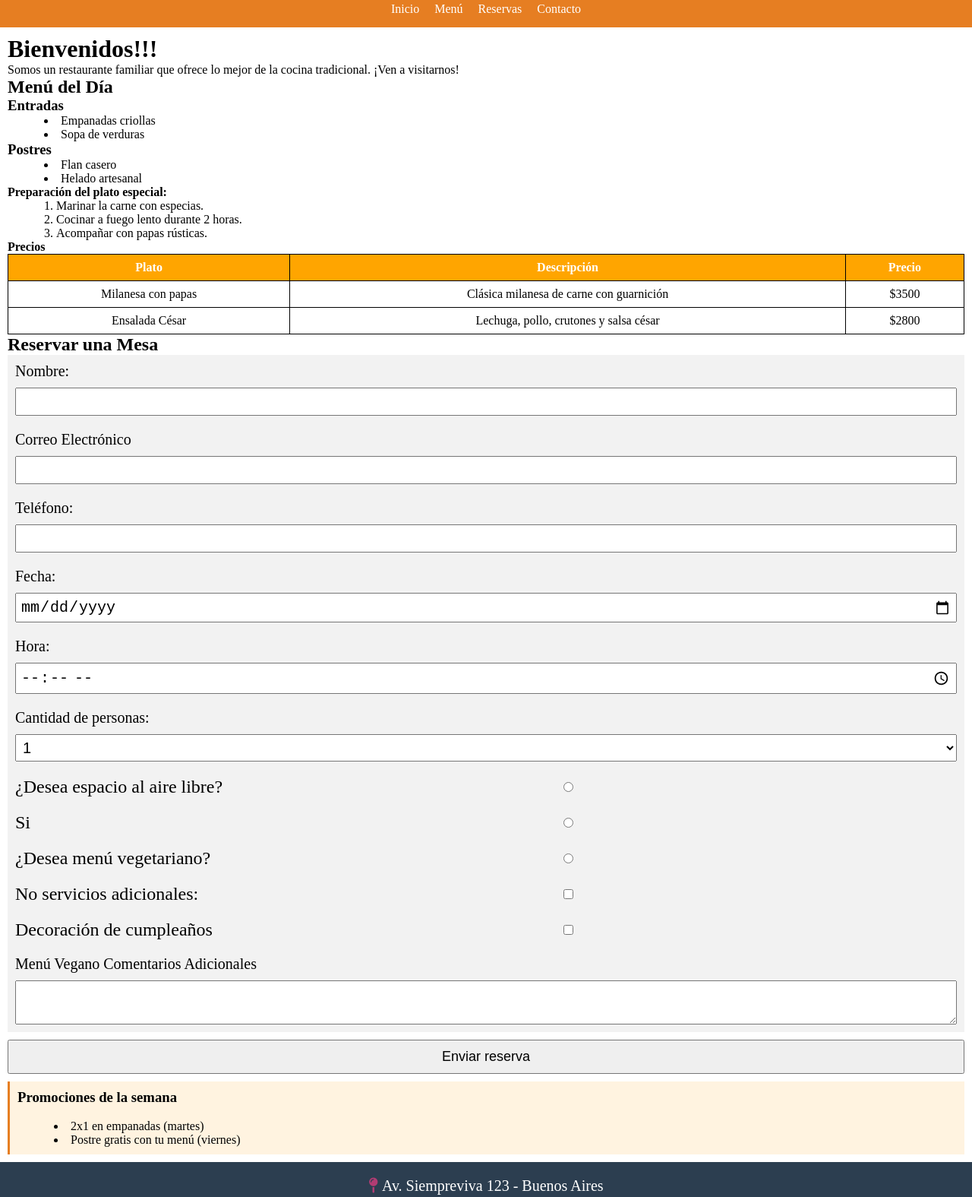
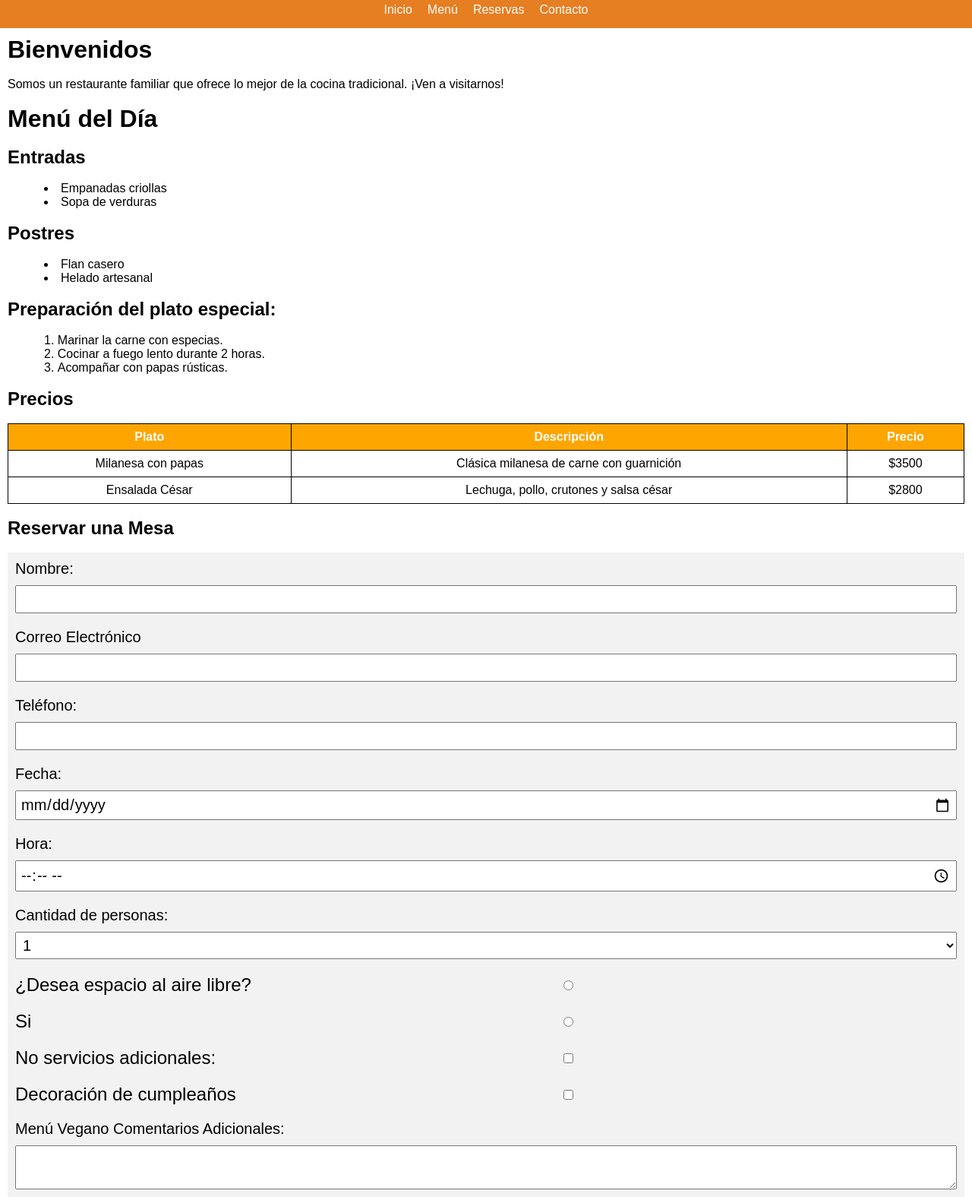
Before and after one commit to Monaster10/RestauranteFrontEnd, a plain HTML site: page index.html in a window 1280 px wide. Shown: the part 97-1672 px from the top of the page at 76% size. Drawn offline with Linux system fonts and the light colour scheme.

Commit message:
Terminando detalles

```diff
--- a/css/index.css
+++ b/css/index.css
@@ -1,4 +1,5 @@
 * {
+    font-family: Arial, Helvetica, sans-serif;
     margin: 0;
     padding: 0;
     box-sizing: border-box;
--- a/index.html
+++ b/index.html
@@ -23,30 +23,29 @@
         </nav>
     </header>
     <main>
-        <h1>Bienvenidos!!!
-        </h1>
-        <p>Somos un restaurante familiar que ofrece lo mejor de la cocina tradicional. ¡Ven a visitarnos!</p>
-        <h2>Menú del Día</h2>
-        <h3>Entradas</h3>
+        <h1>Bienvenidos</h1><br>
+        <p>Somos un restaurante familiar que ofrece lo mejor de la cocina tradicional. ¡Ven a visitarnos!</p><br>
+        <h1>Menú del Día</h1><br>
+        <h2>Entradas</h2><br>
         <ul>
             <li>Empanadas criollas</li>
-            <li>Sopa de verduras</li>
+            <li>Sopa de verduras</li><br>
         </ul>
 
-        <h3>Postres</h3>
+        <h2>Postres</h2><br>
         <ul>
             <li>Flan casero</li>
-            <li>Helado artesanal</li>
+            <li>Helado artesanal</li><br>
         </ul>
 
-        <p><b>Preparación del plato especial:</b></p>
+        <h2>Preparación del plato especial:</h2><br>
         <ol>
             <li>Marinar la carne con especias.</li>
             <li>Cocinar a fuego lento durante 2 horas.</li>
-            <li>Acompañar con papas rústicas.</li>
+            <li>Acompañar con papas rústicas.</li><br>
         </ol>
 
-        <p><b>Precios</b></p>
+        <h2>Precios</h2><br>
 
         <table class="mi-tabla">
             <tr>
@@ -65,8 +64,8 @@
                 <td>$2800</td>
             </tr>
 
-        </table>
-        <h2>Reservar una Mesa</h2>
+        </table><br>
+        <h2>Reservar una Mesa</h2><br>
         <form class="formulario">
             <div class="contenedorInput">
                 <label class="lbl" for="nombre">Nombre:</label>
@@ -114,12 +113,6 @@
                 <input type="radio" id="opcion1" name="opcion" value="valor1">
             </div>
 
-
-            <div class="contenedorCheck">
-                <label class="lblCheck" for="opcion2">¿Desea menú vegetariano?</label>
-                <input type="radio" id="opcion2" name="opcion" value="valor2">
-            </div>
-
             <div class="contenedorCheck">
                 <label class="lblCheck" for="opcion1">No servicios
                     adicionales:</label>
@@ -133,14 +126,14 @@
             </div>
 
             <div class="contenedorInput">
-                <label class="lbl" for="opciones">Menú Vegano Comentarios Adicionales</label>
+                <label class="lbl" for="opciones">Menú Vegano Comentarios Adicionales:</label>
                 <textarea class="input" name="opciones" id="opciones"></textarea>
             </div>
 
             <button class="btnEnviar">Enviar reserva</button>
         </form>
         <div class="promociones">
-            <h3>Promociones de la semana</h3><br>
+            <h3>Promociones de la Semana</h3><br>
             <ul>
                 <li>2x1 en empanadas (martes)</li>
                 <li>Postre gratis con tu menú (viernes)</li>
```
